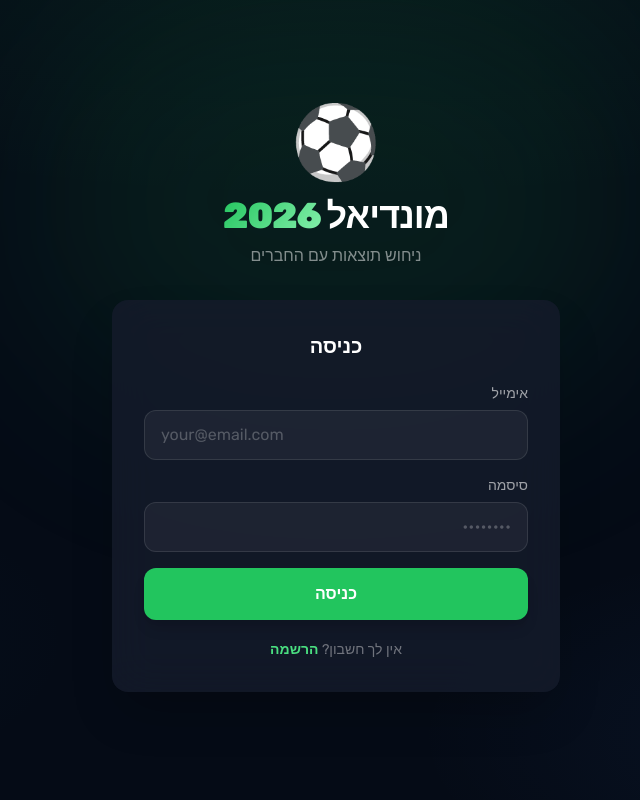
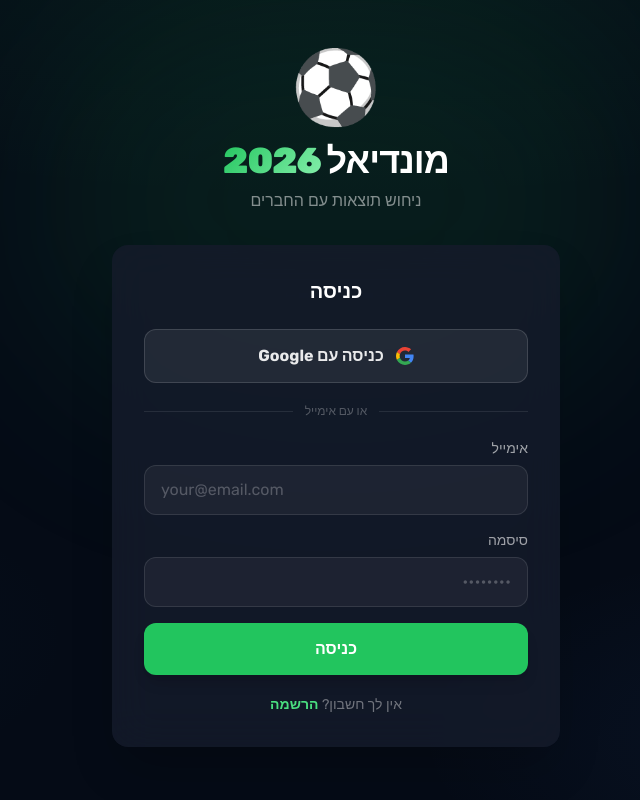
Before and after one commit to yossihougi10/mondial26, a Next.js app: page /login in a window 1280 px wide. Shown: the whole page, without its empty margins (335-975 px from the left). Built offline with nearby package versions, Linux system fonts and the light colour scheme; no server answers.

Commit message:
Add Google OAuth sign-in to login and register pages

```diff
--- /dev/null
+++ b/app/auth/callback/route.js
@@ -0,0 +1,14 @@
+import { createServerClient } from '@/lib/supabase/server'
+import { NextResponse } from 'next/server'
+
+export async function GET(request) {
+  const { searchParams, origin } = new URL(request.url)
+  const code = searchParams.get('code')
+
+  if (code) {
+    const supabase = createServerClient()
+    await supabase.auth.exchangeCodeForSession(code)
+  }
+
+  return NextResponse.redirect(`${origin}/dashboard`)
+}
--- a/app/login/page.js
+++ b/app/login/page.js
@@ -23,6 +23,13 @@ export default function LoginPage() {
     router.refresh()
   }
 
+  async function handleGoogleLogin() {
+    await supabase.auth.signInWithOAuth({
+      provider: 'google',
+      options: { redirectTo: `${window.location.origin}/auth/callback` },
+    })
+  }
+
   return (
     <div className="min-h-screen flex items-center justify-center p-4 relative overflow-hidden">
       {/* Background orbs */}
@@ -41,6 +48,25 @@ export default function LoginPage() {
 
         <div className="glass-bright rounded-2xl p-8 shadow-2xl">
           <h2 className="text-xl font-bold text-white mb-6 text-center">כניסה</h2>
+
+          {/* Google button */}
+          <button type="button" onClick={handleGoogleLogin}
+            className="w-full flex items-center justify-center gap-3 py-3.5 rounded-xl font-bold text-white/90 transition-all hover:-translate-y-0.5 active:translate-y-0 mb-5"
+            style={{ background:'rgba(255,255,255,0.07)', border:'1px solid rgba(255,255,255,0.14)' }}>
+            <svg width="18" height="18" viewBox="0 0 48 48">
+              <path fill="#EA4335" d="M24 9.5c3.54 0 6.71 1.22 9.21 3.6l6.85-6.85C35.9 2.38 30.47 0 24 0 14.62 0 6.51 5.38 2.56 13.22l7.98 6.19C12.43 13.72 17.74 9.5 24 9.5z"/>
+              <path fill="#4285F4" d="M46.98 24.55c0-1.57-.15-3.09-.38-4.55H24v9.02h12.94c-.58 2.96-2.26 5.48-4.78 7.18l7.73 6c4.51-4.18 7.09-10.36 7.09-17.65z"/>
+              <path fill="#FBBC05" d="M10.53 28.59c-.48-1.45-.76-2.99-.76-4.59s.27-3.14.76-4.59l-7.98-6.19C.92 16.46 0 20.12 0 24c0 3.88.92 7.54 2.56 10.78l7.97-6.19z"/>
+              <path fill="#34A853" d="M24 48c6.48 0 11.93-2.13 15.89-5.81l-7.73-6c-2.18 1.48-4.97 2.31-8.16 2.31-6.26 0-11.57-4.22-13.47-9.91l-7.98 6.19C6.51 42.62 14.62 48 24 48z"/>
+            </svg>
+            כניסה עם Google
+          </button>
+
+          <div className="flex items-center gap-3 mb-5">
+            <div className="flex-1 h-px" style={{ background:'rgba(255,255,255,0.09)' }} />
+            <span className="text-xs font-medium" style={{ color:'rgba(255,255,255,0.28)' }}>או עם אימייל</span>
+            <div className="flex-1 h-px" style={{ background:'rgba(255,255,255,0.09)' }} />
+          </div>
 
           {error && (
             <div className="bg-red-500/15 border border-red-500/30 text-red-400 rounded-xl p-3 mb-5 text-sm text-center">
--- a/app/register/page.js
+++ b/app/register/page.js
@@ -13,6 +13,13 @@ export default function RegisterPage() {
   const [loading, setLoading] = useState(false)
 
   function update(field) { return e => setForm(f => ({ ...f, [field]: e.target.value })) }
+
+  async function handleGoogleLogin() {
+    await supabase.auth.signInWithOAuth({
+      provider: 'google',
+      options: { redirectTo: `${window.location.origin}/auth/callback` },
+    })
+  }
 
   async function handleRegister(e) {
     e.preventDefault()
@@ -48,6 +55,25 @@ export default function RegisterPage() {
 
         <div className="glass-bright rounded-2xl p-8 shadow-2xl">
           <h2 className="text-xl font-bold text-white mb-6 text-center">הרשמה</h2>
+
+          {/* Google button */}
+          <button type="button" onClick={handleGoogleLogin}
+            className="w-full flex items-center justify-center gap-3 py-3.5 rounded-xl font-bold text-white/90 transition-all hover:-translate-y-0.5 active:translate-y-0 mb-5"
+            style={{ background:'rgba(255,255,255,0.07)', border:'1px solid rgba(255,255,255,0.14)' }}>
+            <svg width="18" height="18" viewBox="0 0 48 48">
+              <path fill="#EA4335" d="M24 9.5c3.54 0 6.71 1.22 9.21 3.6l6.85-6.85C35.9 2.38 30.47 0 24 0 14.62 0 6.51 5.38 2.56 13.22l7.98 6.19C12.43 13.72 17.74 9.5 24 9.5z"/>
+              <path fill="#4285F4" d="M46.98 24.55c0-1.57-.15-3.09-.38-4.55H24v9.02h12.94c-.58 2.96-2.26 5.48-4.78 7.18l7.73 6c4.51-4.18 7.09-10.36 7.09-17.65z"/>
+              <path fill="#FBBC05" d="M10.53 28.59c-.48-1.45-.76-2.99-.76-4.59s.27-3.14.76-4.59l-7.98-6.19C.92 16.46 0 20.12 0 24c0 3.88.92 7.54 2.56 10.78l7.97-6.19z"/>
+              <path fill="#34A853" d="M24 48c6.48 0 11.93-2.13 15.89-5.81l-7.73-6c-2.18 1.48-4.97 2.31-8.16 2.31-6.26 0-11.57-4.22-13.47-9.91l-7.98 6.19C6.51 42.62 14.62 48 24 48z"/>
+            </svg>
+            הרשמה עם Google
+          </button>
+
+          <div className="flex items-center gap-3 mb-5">
+            <div className="flex-1 h-px" style={{ background:'rgba(255,255,255,0.09)' }} />
+            <span className="text-xs font-medium" style={{ color:'rgba(255,255,255,0.28)' }}>או עם אימייל</span>
+            <div className="flex-1 h-px" style={{ background:'rgba(255,255,255,0.09)' }} />
+          </div>
 
           {error && (
             <div className="bg-red-500/15 border border-red-500/30 text-red-400 rounded-xl p-3 mb-5 text-sm text-center">{error}</div>
```
